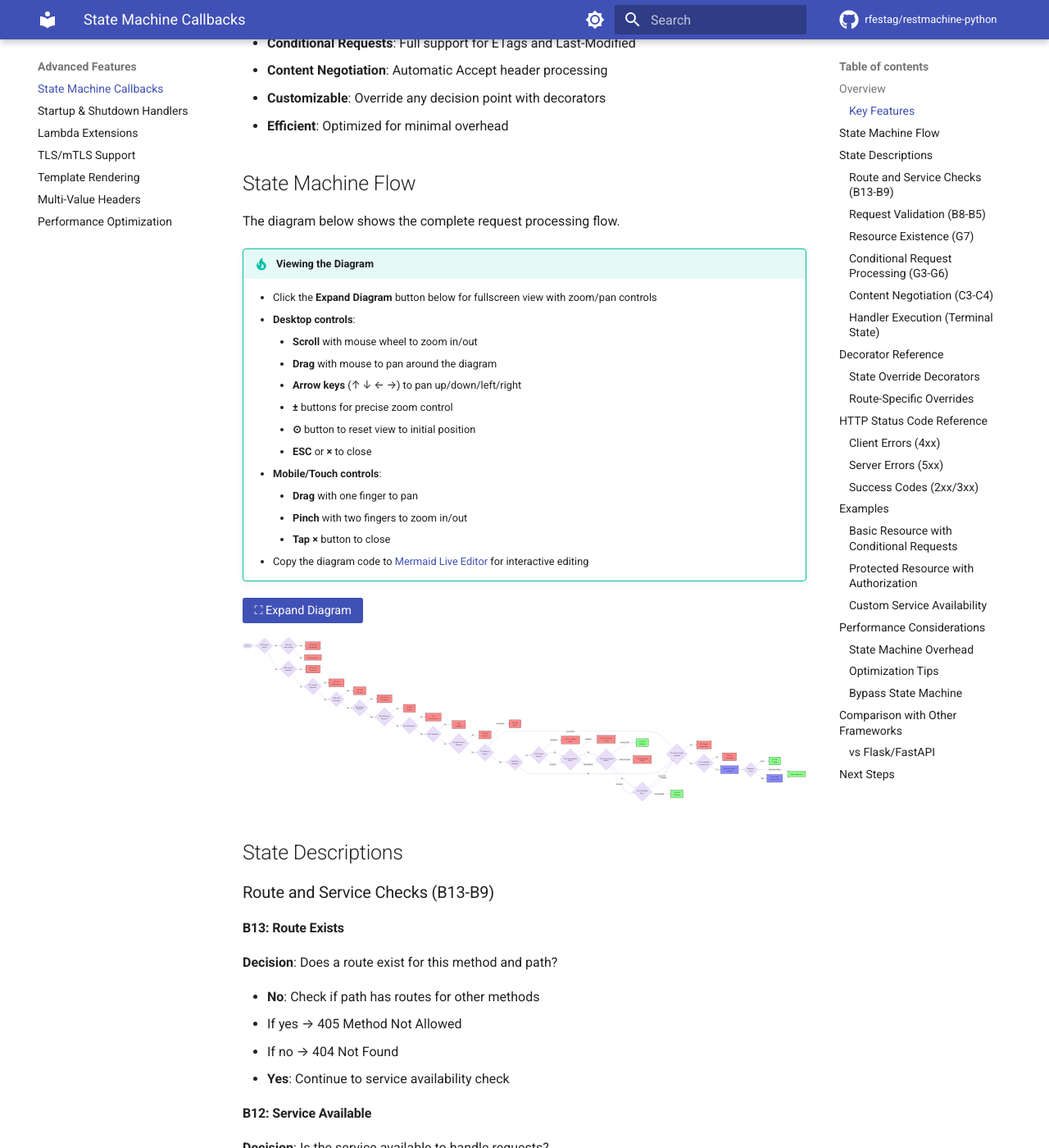
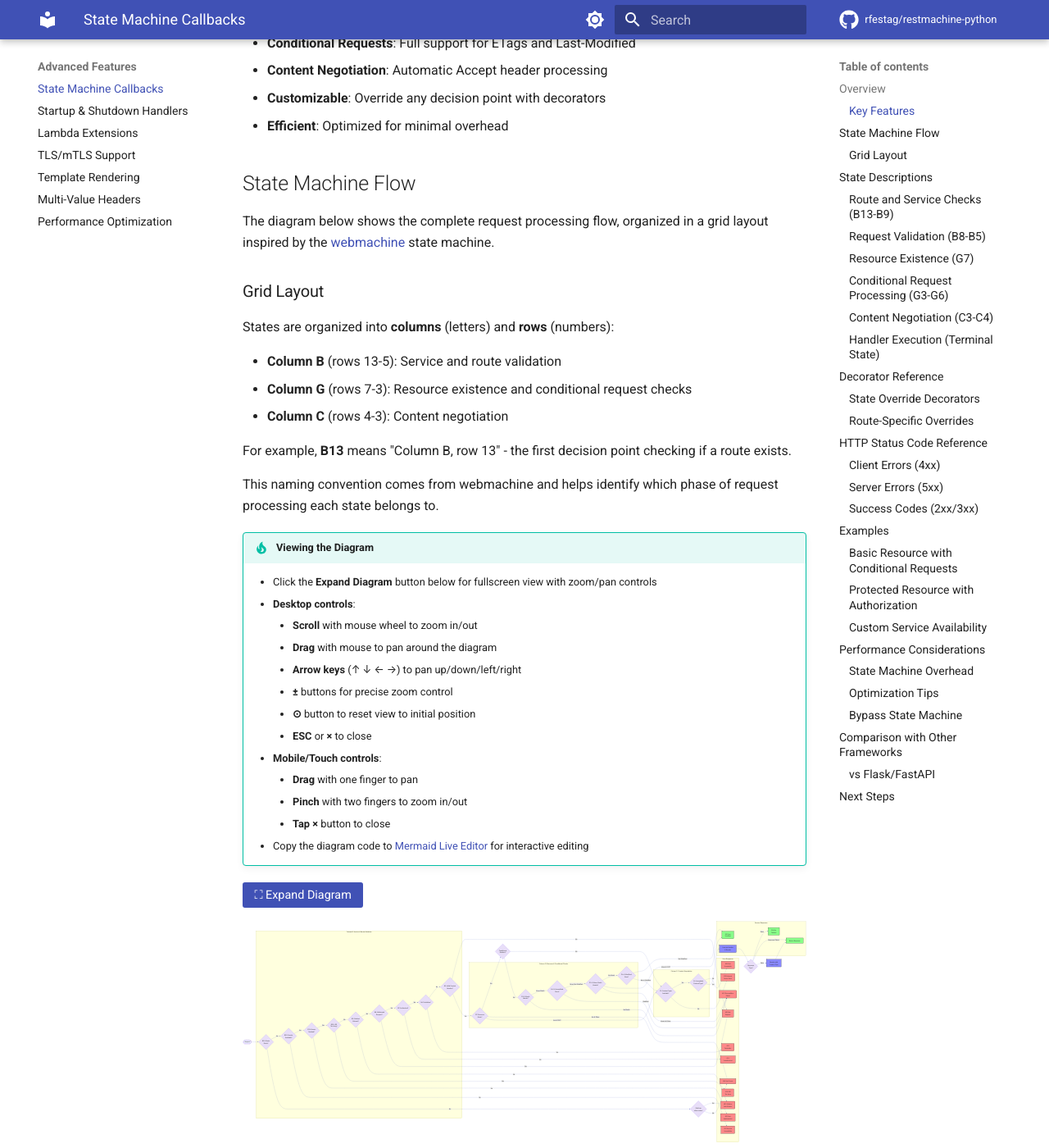
Before and after one commit to rfestag/restmachine-python, an MkDocs documentation site: the page built from docs/advanced/state-machine.md, in a window 1280 px wide and 1400 px high, scrolled down 544 px. Shown: the whole window at 82% size. Built offline with MkDocs 1.6.1 and Material for MkDocs 9.7.7, drawn with Linux system fonts in a browser that asks for light colours; comment, search, counter and statistics services are not loaded; the version menu is left out.

Commit message:
Updated graph

````diff
--- a/docs/advanced/state-machine.md
+++ b/docs/advanced/state-machine.md
@@ -16,7 +16,19 @@ The state machine processes every request through a series of decision points, e
 
 ## State Machine Flow
 
-The diagram below shows the complete request processing flow.
+The diagram below shows the complete request processing flow, organized in a grid layout inspired by the [webmachine](https://webmachine.github.io/) state machine.
+
+### Grid Layout
+
+States are organized into **columns** (letters) and **rows** (numbers):
+
+- **Column B** (rows 13-5): Service and route validation
+- **Column G** (rows 7-3): Resource existence and conditional request checks
+- **Column C** (rows 4-3): Content negotiation
+
+For example, **B13** means "Column B, row 13" - the first decision point checking if a route exists.
+
+This naming convention comes from webmachine and helps identify which phase of request processing each state belongs to.
 
 !!! tip "Viewing the Diagram"
     - Click the **Expand Diagram** button below for fullscreen view with zoom/pan controls
@@ -41,114 +53,144 @@ The diagram below shows the complete request processing flow.
 flowchart LR
     START([Request]) --> B13
 
-    %% Route and Service Checks
-    B13{B13: Route<br/>Exists?}
-    B13 -->|No| PATH_CHECK{Path has<br/>other routes?}
-    PATH_CHECK -->|Yes| R405[405 Method<br/>Not Allowed]
-    PATH_CHECK -->|No| R404[404 Not Found]
+    %% Column B: Service & Route Validation (rows 13-5)
+    subgraph B[" Column B: Service & Route Validation "]
+        direction TB
+        B13{B13: Route<br/>Exists?}
+        B12{B12: Service<br/>Available?}
+        B11{B11: Known<br/>Method?}
+        B10{B10: URI<br/>Too Long?}
+        B9{B9: Method<br/>Allowed?}
+        B8{B8: Malformed<br/>Request?}
+        B7{B7: Authorized?}
+        B6{B6: Forbidden?}
+        B5{B5: Valid Content<br/>Headers?}
+    end
+
+    %% Column G: Resource & Conditional Checks (rows 7-3)
+    subgraph G[" Column G: Resource & Conditional Checks "]
+        direction TB
+        G7{G7: Resource<br/>Exists?}
+        G6{G6: If-Modified-<br/>Since?}
+        G5{G5: If-None-Match<br/>Header?}
+        G4{G4: If-Unmodified-<br/>Since?}
+        G3{G3: If-Match<br/>Header?}
+    end
+
+    %% Column C: Content Negotiation (rows 4-3)
+    subgraph C[" Column C: Content Negotiation "]
+        direction TB
+        C4{C4: Acceptable<br/>Content Type?}
+        C3{C3: Content Types<br/>Available?}
+    end
+
+    %% Error Response States
+    subgraph ERRORS[" Error Responses "]
+        direction TB
+        R404[404 Not Found]
+        R405[405 Method<br/>Not Allowed]
+        R400[400 Bad<br/>Request]
+        R401[401<br/>Unauthorized]
+        R403[403<br/>Forbidden]
+        R412[412 Precondition<br/>Failed]
+        R406[406 Not<br/>Acceptable]
+        R414[414 URI<br/>Too Long]
+        R501[501 Not<br/>Implemented]
+        R503[503 Service<br/>Unavailable]
+        R500[500 Internal<br/>Server Error]
+    end
+
+    %% Success Response States
+    subgraph SUCCESS_STATES[" Success Responses "]
+        direction TB
+        R304[304 Not<br/>Modified]
+        R204[204 No<br/>Content]
+        EXEC[Execute Handler<br/>& Render]
+        RETURN[Return Response]
+    end
+
+    %% Column B Flow (top to bottom)
     B13 -->|Yes| B12
-
-    B12{B12: Service<br/>Available?}
-    B12 -->|No| R503[503 Service<br/>Unavailable]
     B12 -->|Yes| B11
-
-    B11{B11: Known<br/>Method?}
-    B11 -->|No| R501[501 Not<br/>Implemented]
     B11 -->|Yes| B10
-
-    B10{B10: URI<br/>Too Long?}
-    B10 -->|Yes| R414[414 URI<br/>Too Long]
     B10 -->|No| B9
-
-    B9{B9: Method<br/>Allowed?}
-    B9 -->|No| R405_2[405 Method<br/>Not Allowed]
     B9 -->|Yes| B8
-
-    %% Request Validation
-    B8{B8: Malformed<br/>Request?}
-    B8 -->|Yes| R400[400 Bad<br/>Request]
     B8 -->|No| B7
-
-    B7{B7: Authorized?}
-    B7 -->|No| R401[401<br/>Unauthorized]
     B7 -->|Yes| B6
-
-    B6{B6: Forbidden?}
-    B6 -->|Yes| R403[403<br/>Forbidden]
     B6 -->|No| B5
 
-    B5{B5: Valid Content<br/>Headers?}
-    B5 -->|No| R400_2[400 Bad<br/>Request]
+    %% B Column to Errors
+    B13 -->|No| PATH_CHECK{Path has<br/>other routes?}
+    PATH_CHECK -->|Yes| R405
+    PATH_CHECK -->|No| R404
+    B12 -->|No| R503
+    B11 -->|No| R501
+    B10 -->|Yes| R414
+    B9 -->|No| R405
+    B8 -->|Yes| R400
+    B7 -->|No| R401
+    B6 -->|Yes| R403
+    B5 -->|No| R400
+
+    %% B Column to G Column
     B5 -->|Yes| G7
 
-    %% Resource Existence
-    G7{G7: Resource<br/>Exists?}
-    G7 -->|No & POST| C3
-    G7 -->|No & Other| R404_2[404 Not<br/>Found]
+    %% Column G Flow
     G7 -->|Yes| COND_CHECK{Conditional<br/>Headers?}
-
-    COND_CHECK -->|No| C3
     COND_CHECK -->|Yes| G3
-
-    %% Conditional Request Processing
-    G3{G3: If-Match<br/>Header?}
-    G3 -->|No| G4
-    G3 -->|* or Match| G4
-    G3 -->|No Match| R412[412 Precondition<br/>Failed]
-
-    G4{G4: If-Unmodified-<br/>Since?}
-    G4 -->|No| G5
-    G4 -->|Not Modified| G5
-    G4 -->|Modified| R412_2[412 Precondition<br/>Failed]
-
-    G5{G5: If-None-Match<br/>Header?}
-    G5 -->|No| G6
-    G5 -->|Match & GET| R304[304 Not<br/>Modified]
-    G5 -->|Match & Other| R412_3[412 Precondition<br/>Failed]
+    G3 -->|No or Match| G4
+    G4 -->|No or Not Modified| G5
     G5 -->|No Match| G6
 
-    G6{G6: If-Modified-<br/>Since?}
-    G6 -->|No or GET| C3
-    G6 -->|Not Modified| R304_2[304 Not<br/>Modified]
-    G6 -->|Modified| C3
+    %% G Column to Errors
+    G7 -->|No & Other| R404
+    G3 -->|No Match| R412
+    G4 -->|Modified| R412
+    G5 -->|Match & GET| R304
+    G5 -->|Match & Other| R412
+    G6 -->|Not Modified| R304
 
-    %% Content Negotiation
-    C3{C3: Content Types<br/>Available?}
-    C3 -->|No| R500[500 Internal<br/>Server Error]
+    %% G Column to C Column
+    G7 -->|No & POST| C3
+    COND_CHECK -->|No| C3
+    G6 -->|No or Modified| C3
+
+    %% Column C Flow
     C3 -->|Yes| C4
 
-    C4{C4: Acceptable<br/>Content Type?}
-    C4 -->|No| R406[406 Not<br/>Acceptable]
-    C4 -->|Yes| EXEC[Execute Handler<br/>& Render]
+    %% C Column to Errors
+    C3 -->|No| R500
+    C4 -->|No| R406
 
-    %% Terminal States
-    EXEC --> SUCCESS{Response<br/>Type?}
-    SUCCESS -->|None| R204[204 No<br/>Content]
-    SUCCESS -->|Response Object| RETURN[Return Response]
-    SUCCESS -->|Data| RENDER[Render with<br/>Content Type]
+    %% C Column to Success
+    C4 -->|Yes| EXEC
+
+    %% Success Flow
+    EXEC --> RESPONSE_CHECK{Response<br/>Type?}
+    RESPONSE_CHECK -->|None| R204
+    RESPONSE_CHECK -->|Response Object| RETURN
+    RESPONSE_CHECK -->|Data| RENDER[Render with<br/>Content Type]
     RENDER --> RETURN
 
-    %% Style terminal states
+    %% Style error responses (red)
     style R404 fill:#f88,stroke:#333,stroke-width:2px
-    style R404_2 fill:#f88,stroke:#333,stroke-width:2px
     style R405 fill:#f88,stroke:#333,stroke-width:2px
-    style R405_2 fill:#f88,stroke:#333,stroke-width:2px
     style R400 fill:#f88,stroke:#333,stroke-width:2px
-    style R400_2 fill:#f88,stroke:#333,stroke-width:2px
     style R401 fill:#f88,stroke:#333,stroke-width:2px
     style R403 fill:#f88,stroke:#333,stroke-width:2px
     style R412 fill:#f88,stroke:#333,stroke-width:2px
-    style R412_2 fill:#f88,stroke:#333,stroke-width:2px
-    style R412_3 fill:#f88,stroke:#333,stroke-width:2px
     style R406 fill:#f88,stroke:#333,stroke-width:2px
     style R414 fill:#f88,stroke:#333,stroke-width:2px
     style R501 fill:#f88,stroke:#333,stroke-width:2px
     style R503 fill:#f88,stroke:#333,stroke-width:2px
     style R500 fill:#f88,stroke:#333,stroke-width:2px
+
+    %% Style success responses (green)
     style R304 fill:#8f8,stroke:#333,stroke-width:2px
-    style R304_2 fill:#8f8,stroke:#333,stroke-width:2px
     style R204 fill:#8f8,stroke:#333,stroke-width:2px
     style RETURN fill:#8f8,stroke:#333,stroke-width:2px
+
+    %% Style processing states (blue)
     style EXEC fill:#88f,stroke:#333,stroke-width:2px
     style RENDER fill:#88f,stroke:#333,stroke-width:2px
 ```
````
